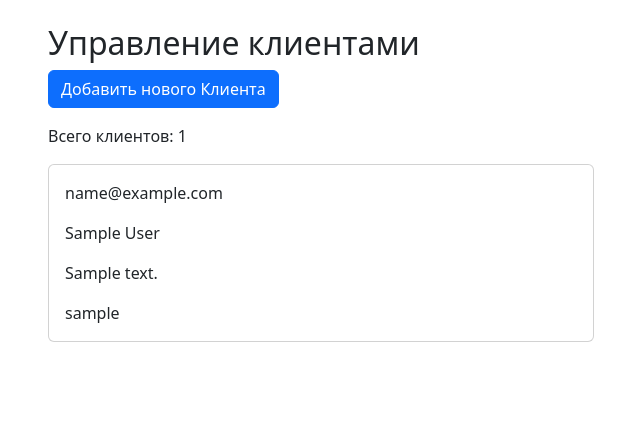
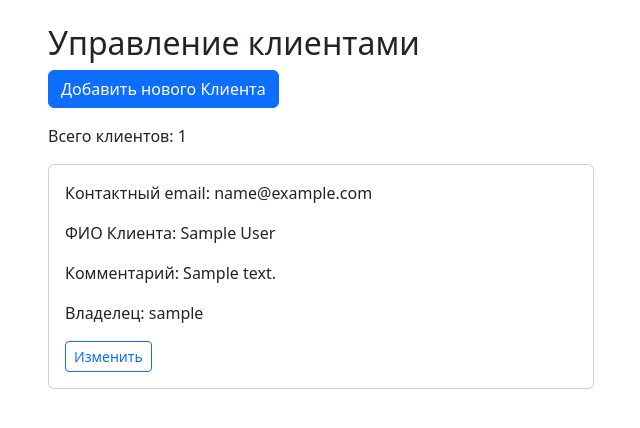
Before and after one commit to kirillgladkikh/course_4, a Django app: page /clients/ in a window 1280 px wide. Shown: the part 80-508 px from the top of the page, without its empty margins (34-674 px from the left). Run offline with Django 5.2, Linux system fonts and the light colour scheme; tables that the repository leaves empty hold one stand-in row (values such as "Sample post").

Commit message:
mailing::clients_list.html, forms.py, views.py fix

```diff
--- a/mailing/templates/clients_list.html
+++ b/mailing/templates/clients_list.html
@@ -12,13 +12,13 @@
     <div class="col-md-6 mb-4">
         <div class="card">
             <div class="card-body">
-                <p class="card-text">{{ client.email }}</p>
-                <p class="card-text">{{ client.full_name }}</p>
-                <p class="card-text">{{ client.comment }}</p>
-                <p class="card-text">{{ client.owner }}</p>
-<!--                <div class="mt-2">-->
-<!--                    <a href="{% url 'mailing:detail' client.pk %}" class="btn btn-sm btn-outline-primary">Читать</a>-->
-<!--                </div>-->
+                <p class="card-text">Контактный email: {{ client.email }}</p>
+                <p class="card-text">ФИО Клиента: {{ client.full_name }}</p>
+                <p class="card-text">Комментарий: {{ client.comment }}</p>
+                <p class="card-text">Владелец: {{ client.owner }}</p>
+                <div class="mt-2">
+                    <a href="{% url 'mailing:client_update' client.pk %}" class="btn btn-sm btn-outline-primary">Изменить</a>
+                </div>
             </div>
         </div>
     </div>
--- a/mailing/views.py
+++ b/mailing/views.py
@@ -26,8 +26,8 @@ class ClientListView(ListView):
 class ClientCreateView(CreateView):
     model = Client
     form_class = ClientForm
-    template_name = 'client_form.html'
-    success_url = reverse_lazy('client_list')
+    template_name = 'client_create.html'
+    success_url = reverse_lazy('mailing:clients_list')
 
     def form_valid(self, form):
         messages.success(self.request, 'Клиент создан!')
@@ -37,8 +37,8 @@ class ClientCreateView(CreateView):
 class ClientUpdateView(UpdateView):
     model = Client
     form_class = ClientForm
-    template_name = 'client_form.html'
-    success_url = reverse_lazy('client_list')
+    template_name = 'client_update.html'
+    success_url = reverse_lazy('clients_list')
 
     def form_valid(self, form):
         messages.success(self.request, 'Клиент обновлён!')
@@ -47,7 +47,7 @@ class ClientUpdateView(UpdateView):
 
 class ClientDeleteView(DeleteView):
     model = Client
-    success_url = reverse_lazy('client_list')
+    success_url = reverse_lazy('clients_list')
 
     def delete(self, request, *args, **kwargs):
         messages.success(request, 'Клиент удалён!')
```
Also changed, not shown: mailing/forms.py (+16 -1 lines).
